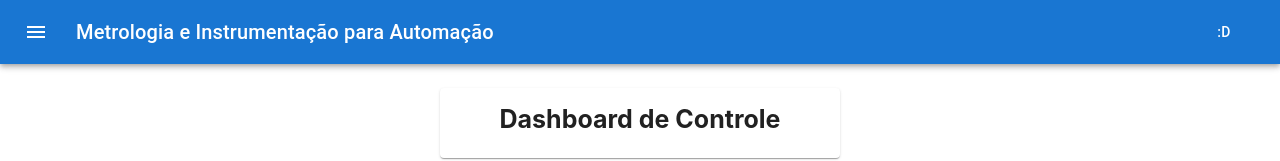
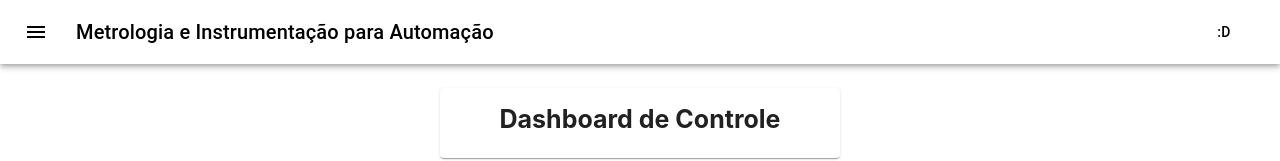
Before and after one commit to Klausdk1999/Fishy-Control, a Next.js app in the folder fishy_control/: page / in a window 1280 px wide. Shown: the top 161 px of the page. Built offline with nearby package versions, Linux system fonts and the light colour scheme.

Commit message:
patch: white menu

```diff
--- a/fishy_control/components/menu.tsx
+++ b/fishy_control/components/menu.tsx
@@ -10,7 +10,7 @@ import MenuIcon from '@mui/icons-material/Menu';
 export default function ButtonAppBar() {
   return (
     <Box sx={{ flexGrow: 1 , mb: 3}}>
-      <AppBar position="static">
+      <AppBar color="inherit" position="static">
         <Toolbar>
           <IconButton
             size="large"
```
